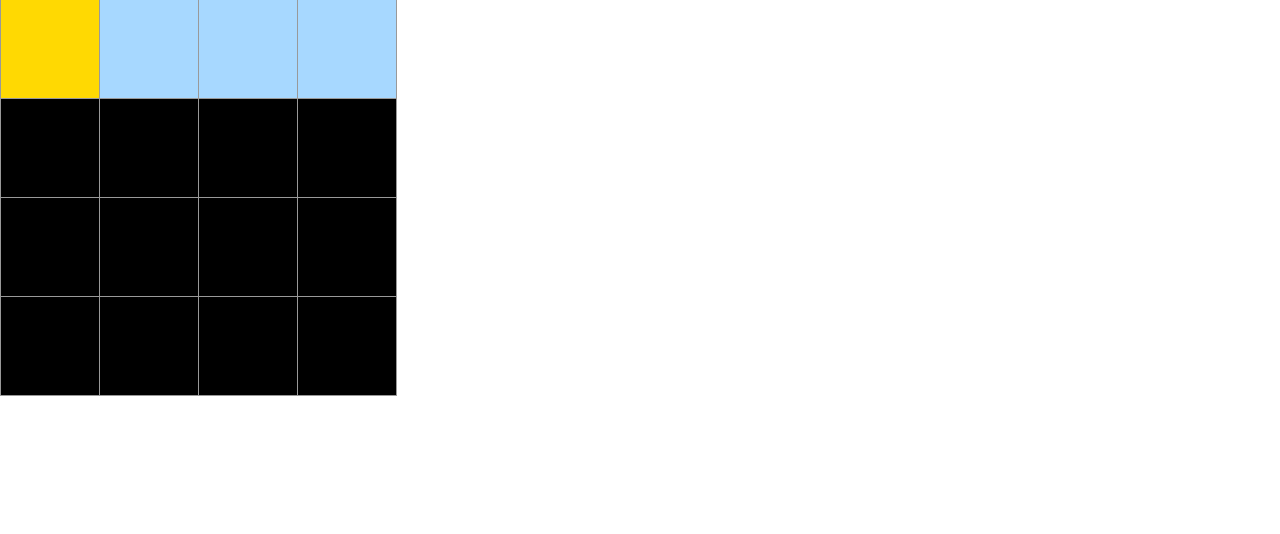
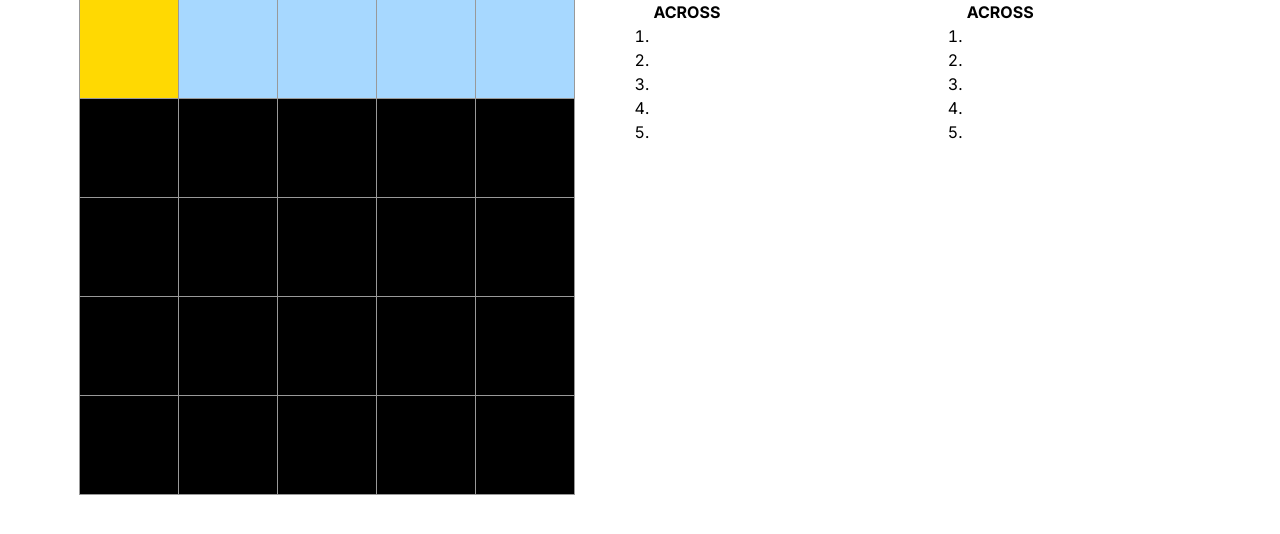
Before and after one commit to begilbert-sys/make-your-own-crossy, a Next.js app: page / in a window 1280 px wide. Shown: the top 534 px of the page. Built offline with nearby package versions, Linux system fonts and the light colour scheme.

Commit message:
moved things around

```diff
--- /dev/null
+++ b/app/components/across.tsx
@@ -0,0 +1,14 @@
+export default function Across({itemCount}: {itemCount: number}) {
+    let hintList = [];
+    for (let i = 0; i < itemCount; i++) {
+        hintList.push(<li key={i}><input type="text" /></li>)
+    }
+    return (
+        <div>
+            <h2><b>ACROSS</b></h2>
+            <ol className="list-decimal">
+                {hintList}
+            </ol>
+        </div>
+    )
+}
--- a/app/components/board.tsx
+++ b/app/components/board.tsx
@@ -1,28 +1,55 @@
 'use client';
-import { useState, createContext } from 'react';
-import Square, {BoardContext} from '@/app/components/square';
+import { useState, useContext } from 'react';
+import Square from '@/app/components/square';
 
 import {direction, coordinate, dimensions} from '@/app/components/types';
+import {BoardContext, IBoardContext} from '@/app/components/boardcontext';
+
+function getAcrossList(board: string[][], {rows, columns} : dimensions): coordinate[] {
+    /* Get a list of all coordinates that should be marked with a horizontal ("across") corner value */
+    let acrossList = [];
+    for (let row = 0; row < rows; row++) {
+        for (let col = 0; col < columns; col++) {
+            if (board[row][col] !== ' ' && (col === 0 || board[row][col-1] === ' ')) {
+                acrossList.push(new coordinate(row, col));
+            }
+        }
+    }
+    // array is reversed to make it equivalent to a stack
+    return acrossList.reverse();
+}
 
 export default function Board({rows, columns} : dimensions) {
-    const defaultBoard = Array(rows).fill(Array(columns).fill(' '));
-    const [board, setBoard] = useState<string[][]>(defaultBoard);
+    const {board, setBoard} = useContext<IBoardContext>(BoardContext);
     const [focus, setFocus] = useState<coordinate>(new coordinate(0, 0));
     const [focusDirection, setFocusDirection] = useState<direction>("horizontal");
 
+
+    const acrossList = getAcrossList(board, {rows, columns});
+
     const boardArray = [];
+    let cornerValue = 0;
     for (let row = 0; row < rows; row++){
         let rowArray = []
         for (let col = 0; col < columns; col++) {
+            const coords = new coordinate(row, col);
+            // get the cornerValue if applicable
+            let hasCornerValue = false;
+            if (acrossList.length > 0 && coords.equals(acrossList[acrossList.length - 1])) {
+                hasCornerValue = true;
+                acrossList.pop();
+                cornerValue++;
+            }
             rowArray.push(
                 <Square
                 key = {col}
-                coords = {new coordinate(row, col)}
+                coords = {coords}
                 boardDimensions = {{rows: rows, columns: columns}}
                 focus = {focus}
                 setFocus = {setFocus}
                 focusDirection = {focusDirection}
                 setFocusDirection = {setFocusDirection}
+                cornerValue = {hasCornerValue ? cornerValue : undefined}
                 />
             )
         }
@@ -33,12 +60,8 @@ export default function Board({rows, columns} : dimensions) {
         )
     }
     return (
-        <>
-            <BoardContext.Provider value = {{board, setBoard}}>
-                <div>
-                    {boardArray}
-                </div>
-            </BoardContext.Provider>
-        </>
+        <div>
+            {boardArray}
+        </div>
     );
   }
--- a/app/components/boardcontext.ts
+++ b/app/components/boardcontext.ts
@@ -1,10 +1,6 @@
 import { createContext } from 'react';
-interface IBoardContext {
-    board: string[],
-    setBoard: (b: string[]) => void
+export interface IBoardContext {
+    board: string[][],
+    setBoard: (b: string[][]) => void
 };
-const boardContextImplementation : IBoardContext = {
-    board: Array(9).fill(' '),
-    setBoard: (b: string[]) => {}
-}
-export const BoardContext = createContext<IBoardContext>(boardContextImplementation);
+export const BoardContext = createContext<IBoardContext>({board: [[]], setBoard: (s: string[][]) => {}});
--- /dev/null
+++ b/app/components/crossybuilder.tsx
@@ -0,0 +1,22 @@
+'use client';
+import {useState} from 'react';
+import styles from '@/styles/Home.module.css';
+
+import Board from "@/app/components/board";
+import Across from "@/app/components/across";
+import {BoardContext, IBoardContext} from '@/app/components/boardcontext';
+
+export default function CrossyBuilder() {
+    const defaultBoard = Array(5).fill(Array(5).fill(' '));
+    const [board, setBoard] = useState<string[][]>(defaultBoard);
+    return (
+    <div className={styles.layout}>
+        <BoardContext.Provider value = {{board, setBoard}}>
+            <Board rows={5} columns={5} />
+        </BoardContext.Provider>
+
+        <Across itemCount = {5} />
+        <Across itemCount = {5} />
+    </div>
+    )
+}
--- a/app/components/square.tsx
+++ b/app/components/square.tsx
@@ -2,10 +2,10 @@ import { KeyboardEvent, useState, useRef, createContext, useContext } from 'reac
 import styles from '@/styles/Home.module.css';
 import clsx from 'clsx';
 
-import {IBoardContext, direction, coordinate, dimensions} from '@/app/components/types';
+import {direction, coordinate, dimensions} from '@/app/components/types';
+import {BoardContext, IBoardContext} from '@/app/components/boardcontext';
 
 
-export const BoardContext = createContext<IBoardContext>({board: [[]], setBoard: (s: string[][]) => {}});
 
 interface ISquareProps {
     coords: coordinate,
@@ -32,14 +32,23 @@ function getNextSquare(coords: coordinate, boardDimensions: dimensions, focus: c
         return coords.row === boardDimensions.rows - 1 ? new coordinate(0, coords.column + 1) : new coordinate(coords.row + 1, coords.column);
     }
 }
+function getPrevSquare(coords: coordinate, boardDimensions: dimensions, focus: coordinate, focusDirection: direction): coordinate {
+    if (coords.row === 0 && coords.column === 0) {
+        return coords;
+    }
+    if (focusDirection === "horizontal") {
+        return coords.column === 0 ? new coordinate(coords.row - 1, boardDimensions.columns - 1) : new coordinate(coords.row, coords.column - 1);
+    } else {
+        return coords.row === 0 ? new coordinate(boardDimensions.rows - 1, coords.column - 1) : new coordinate(coords.row - 1, coords.column);
+    }
+}
 
 function prevSquare(props: ISquareProps): coordinate {
     return props.coords;
 }
 
-export default function Square({coords, boardDimensions, focus, setFocus, focusDirection, setFocusDirection} : ISquareProps) {
+export default function Square({coords, boardDimensions, focus, setFocus, focusDirection, setFocusDirection, cornerValue} : ISquareProps) {
     const {board, setBoard} = useContext<IBoardContext>(BoardContext);
-
     const char = board[coords.row][coords.column];
     const setChar = (newChar: string) => {
         var newBoard = board.map(arr => [...arr]);
@@ -66,7 +75,7 @@ export default function Square({coords, boardDimensions, focus, setFocus, focusD
         }
         else if (e.key === "Backspace") {
             setChar(' ');
-            setFocus(coords);
+            setFocus(getPrevSquare(coords, boardDimensions, focus, focusDirection));
         }
     }
     const handleClick = () => {
@@ -76,6 +85,8 @@ export default function Square({coords, boardDimensions, focus, setFocus, focusD
         setFocus(coords);
     }
     return (
+    <div>
+        <div className = {styles.cornerValue}>{cornerValue}</div>
         <input
             ref = {inputRef}
             type = "text"
@@ -86,5 +97,6 @@ export default function Square({coords, boardDimensions, focus, setFocus, focusD
             onClick = {handleClick}
             onChange = {(e) => {}} // onChange is required but it does nothing
         />
+    </div>
     )
 }
--- a/app/components/types.ts
+++ b/app/components/types.ts
@@ -1,14 +1,10 @@
-export interface IBoardContext {
-    board: string[][],
-    setBoard: (b: string[][]) => void
-};
-
 export class coordinate {
     row: number;
     column: number;
     constructor(row: number, column: number) {
         this.row = row;
         this.column = column;
+        Object.freeze(this); // makes the object immutable
     }
     equals(other: coordinate): boolean {
         return this.row === other.row && this.column === other.column;
--- a/app/page.tsx
+++ b/app/page.tsx
@@ -1,13 +1,14 @@
 import Image from "next/image";
-import Board from "@/app/components/board";
 import { StrictMode } from 'react';
+import CrossyBuilder from "@/app/components/crossybuilder";
+import styles from '@/styles/Home.module.css';
 
 export default function Home() {
 	return (
-	<div>
-		<StrictMode>
-			<Board rows={4} columns={4} />
-		</StrictMode>
-	</div>
+	<StrictMode>
+		<div>
+			<CrossyBuilder />
+		</div>
+	</StrictMode>
 	);
 }
--- a/styles/Home.module.css
+++ b/styles/Home.module.css
@@ -20,7 +20,13 @@
 
 .cornerValue {
 	position: absolute;
-	font-size: 22px;
-	top:5px;
-	left:10px;
+	font-size: 18px;
+	padding-left:5px;
 }
+
+.layout {
+	width: 100%;
+	display: flex;
+	justify-content: space-evenly;
+
+}
```
Lines whose indentation alone changed are shown as unchanged.
